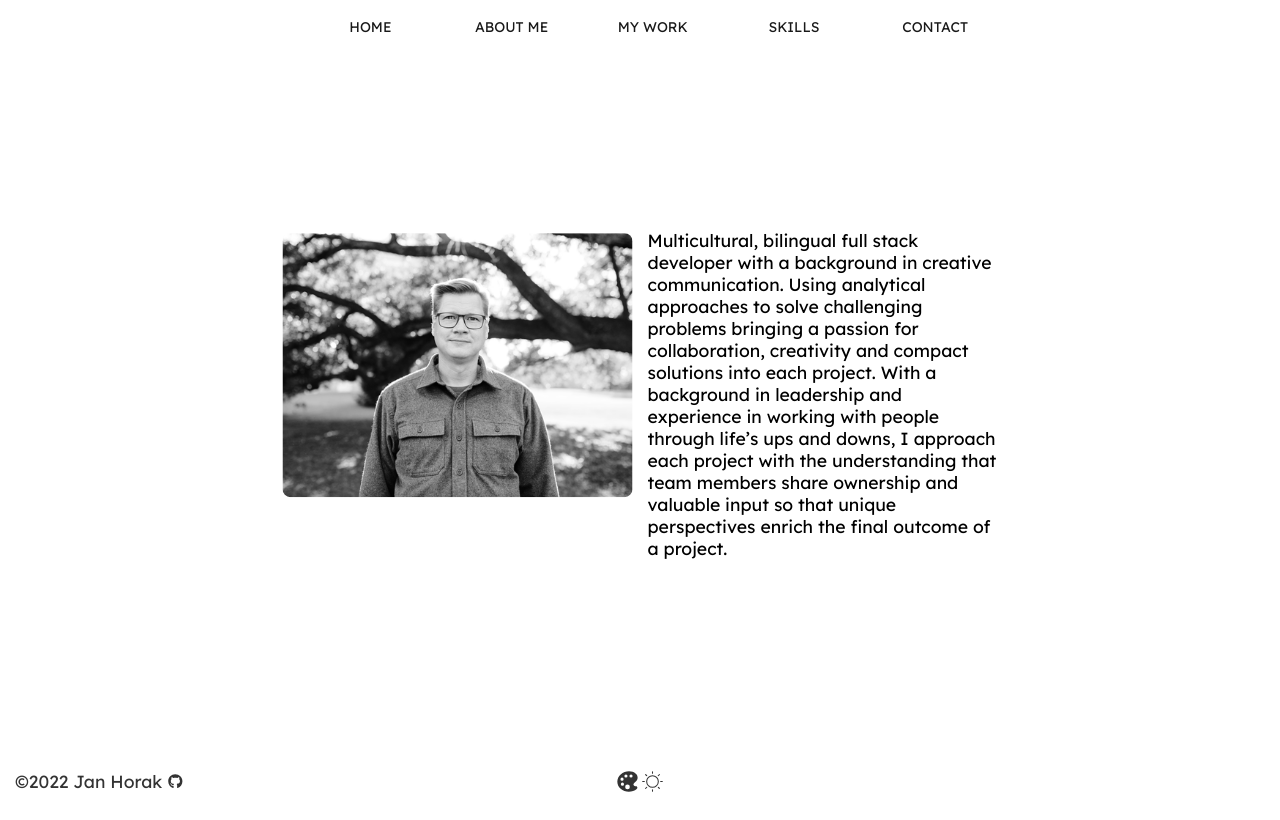
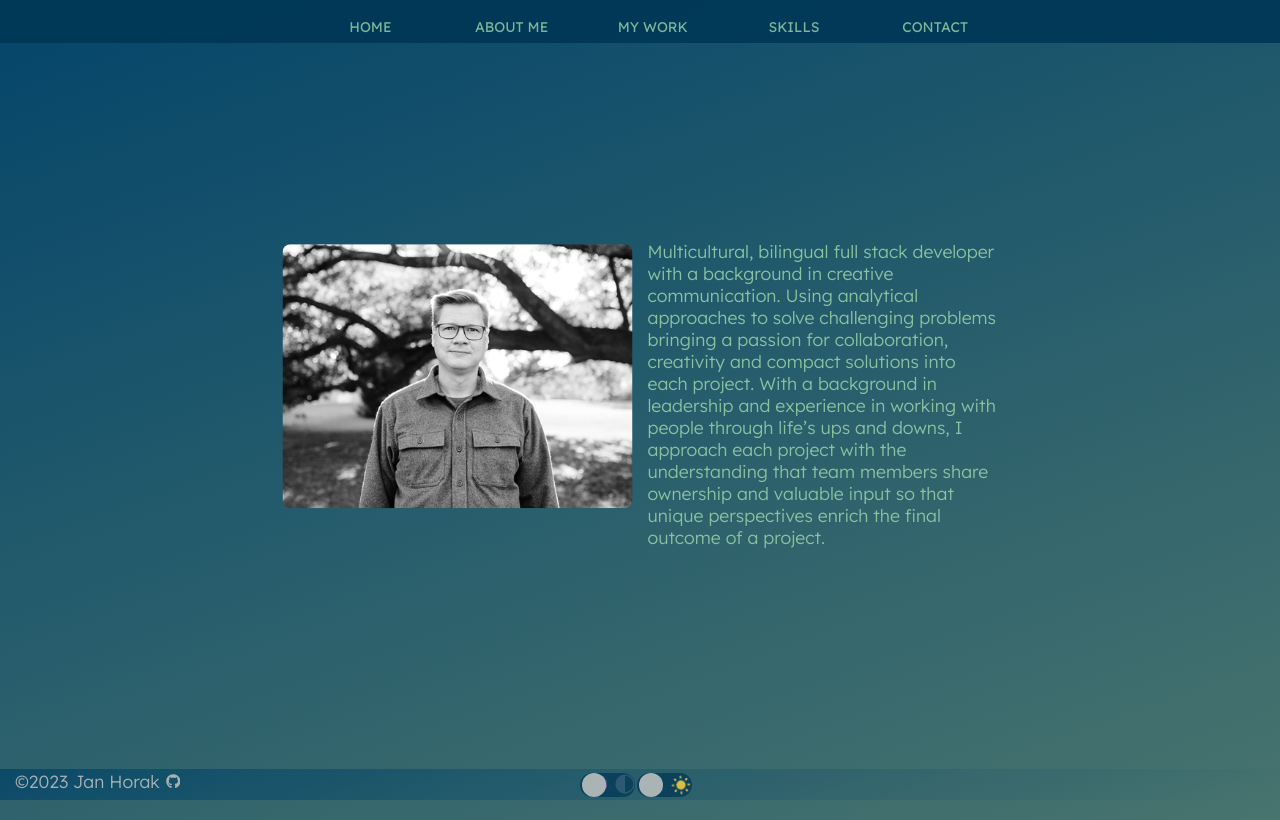
Before and after one commit to MrJanHorak/portfolio, a React (Create React App) app: page /about in a window 1280 px wide. Built offline with nearby package versions, Linux system fonts and the light colour scheme.

Commit message:
add sliders to darkmode

```diff
--- /dev/null
+++ b/src/Components/ColorPalette/ColorPalette.jsx
@@ -0,0 +1,15 @@
+
+function ColorPalette() {
+
+  return (
+    <>
+      <img
+        className="palette"
+        src="./palette.png"
+        alt="color palette"
+      />
+    </>
+  )
+}
+
+export default ColorPalette
--- a/src/Components/DarkMode/DarkMode.jsx
+++ b/src/Components/DarkMode/DarkMode.jsx
@@ -5,6 +5,7 @@
 import { MdOutlineDarkMode } from 'react-icons/md'
 import { IoColorPaletteSharp } from 'react-icons/io5'
 import { VscColorMode } from 'react-icons/vsc'
+import ColorPalette from '../ColorPalette/ColorPalette'
 
 const DarkMode = () => {
   const [mode, setMode] = useState(localStorage.getItem('theme'))
@@ -39,38 +40,37 @@
     storedTheme === 'dark' || (storedTheme === null && prefersDark)
 
   let themeIcon = <CiLight />
-  let colorIcon = <IoColorPaletteSharp />
+  let colorIcon = <VscColorMode />
 
-  if (defaultDark && mode!=="bwDark") {
+  if (defaultDark && mode !== 'bwDark') {
     setDark()
     setPicturesThemed('colorDark')
-    colorIcon = <IoColorPaletteSharp />
+    colorIcon = <VscColorMode />
     themeIcon = <CiLight />
   }
 
   if (mode === 'light') {
     setLight()
     setPicturesThemed('color')
-    colorIcon = <IoColorPaletteSharp />
+    colorIcon = <VscColorMode />
     themeIcon = <MdOutlineDarkMode />
   }
 
   if (mode === 'bwLight') {
     setBwLight()
     setPicturesThemed('light')
-    colorIcon = <VscColorMode />
+    colorIcon = <ColorPalette />
     themeIcon = <MdOutlineDarkMode />
   }
 
   if (mode === 'bwDark') {
     setBwDark()
     setPicturesThemed('dark')
-    colorIcon = <VscColorMode />
+    colorIcon = <ColorPalette />
     themeIcon = <CiLight />
   }
 
-  const toggleTheme = (e) => {
-
+  const toggleTheme = () => {
     if (storedTheme === 'light' || storedTheme === null) {
       setDark()
       setPicturesThemed('color')
@@ -90,9 +90,8 @@
     }
   }
 
-  const toggleColor = (e) => {
-
-    if (storedTheme === 'light' ) {
+  const toggleColor = () => {
+    if (storedTheme === 'light') {
       setBwLight()
       setPicturesThemed('light')
       setMode('bwLight')
@@ -115,20 +114,58 @@
     }
   }
 
-  useEffect(()=>{},[mode])
-
+  useEffect(() => {
+    if (storedTheme === null) {
+      setDark()
+      setPicturesThemed('colorDark')
+      setMode(localStorage.getItem('theme'))
+      colorIcon = <VscColorMode />
+      themeIcon = <CiLight />
+    }
+  }, [storedTheme])
   return (
-    <div className='toggle-theme-wrapper'>
-      <span role='img' aria-label='light theme'>
-        <div onClick={toggleColor}>{colorIcon}</div>
+    <div className="toggle-theme-wrapper">
+      <span role="img" aria-label="light theme">
+        {/* <div onClick={toggleColor}>{colorIcon}</div> */}
+        <label className="switch">
+          <span className="palette">
+            <ColorPalette />
+          </span>
+          <span className="blackNwhite">
+            <VscColorMode />
+          </span>
+          <input type="checkbox" className="input" onClick={toggleColor} />
+          <span className="slider"></span>
+        </label>
       </span>
-      <span role='img' aria-label='light theme'>
-        <div onClick={toggleTheme}>{themeIcon}</div>
+      <span role="img" aria-label="light theme">
+        {/* <div onClick={toggleTheme}>{themeIcon}</div> */}
+        <label className="switch">
+          <span className="sun">
+            <svg xmlns="http://www.w3.org/2000/svg" viewBox="0 0 24 24">
+              <g fill="#ffd43b">
+                <circle r="5" cy="12" cx="12"></circle>
+                <path d="m21 13h-1a1 1 0 0 1 0-2h1a1 1 0 0 1 0 2zm-17 0h-1a1 1 0 0 1 0-2h1a1 1 0 0 1 0 2zm13.66-5.66a1 1 0 0 1 -.66-.29 1 1 0 0 1 0-1.41l.71-.71a1 1 0 1 1 1.41 1.41l-.71.71a1 1 0 0 1 -.75.29zm-12.02 12.02a1 1 0 0 1 -.71-.29 1 1 0 0 1 0-1.41l.71-.66a1 1 0 0 1 1.41 1.41l-.71.71a1 1 0 0 1 -.7.24zm6.36-14.36a1 1 0 0 1 -1-1v-1a1 1 0 0 1 2 0v1a1 1 0 0 1 -1 1zm0 17a1 1 0 0 1 -1-1v-1a1 1 0 0 1 2 0v1a1 1 0 0 1 -1 1zm-5.66-14.66a1 1 0 0 1 -.7-.29l-.71-.71a1 1 0 0 1 1.41-1.41l.71.71a1 1 0 0 1 0 1.41 1 1 0 0 1 -.71.29zm12.02 12.02a1 1 0 0 1 -.7-.29l-.66-.71a1 1 0 0 1 1.36-1.36l.71.71a1 1 0 0 1 0 1.41 1 1 0 0 1 -.71.24z"></path>
+              </g>
+            </svg>
+          </span>
+          <span className="moon">
+            <svg xmlns="http://www.w3.org/2000/svg" viewBox="0 0 384 512">
+              <path d="m223.5 32c-123.5 0-223.5 100.3-223.5 224s100 224 223.5 224c60.6 0 115.5-24.2 155.8-63.4 5-4.9 6.3-12.5 3.1-18.7s-10.1-9.7-17-8.5c-9.8 1.7-19.8 2.6-30.1 2.6-96.9 0-175.5-78.8-175.5-176 0-65.8 36-123.1 89.3-153.3 6.1-3.5 9.2-10.5 7.7-17.3s-7.3-11.9-14.3-12.5c-6.3-.5-12.6-.8-19-.8z"></path>
+            </svg>
+          </span>
+          <input type="checkbox" className="input" onClick={toggleTheme} />
+          <span className="slider"></span>
+        </label>
       </span>
-      <div className='footer-info'>
+      <div className="footer-info">
         <p>
-          ©2022 Jan Horak
-          <a href='https://github.com/MrJanHorak' target="_blank" rel="noopener noreferrer">
+          ©2023 Jan Horak
+          <a
+            href="https://github.com/MrJanHorak"
+            target="_blank"
+            rel="noopener noreferrer"
+          >
             <FaGithub />
           </a>
         </p>
--- a/src/styles/App.css
+++ b/src/styles/App.css
@@ -1,4 +1,4 @@
-[data-theme='bwLight']{
+[data-theme='bwLight'] {
   --font-color: #333;
   --skill-color: #333;
   --background-color: rgb(255, 255, 255);
@@ -70,6 +70,7 @@
 
 body {
   overflow: hidden;
+  transition: 0.4s;
 }
 
 /*dark / light mode element*/
@@ -85,6 +86,7 @@
   bottom: 0px;
   background-color: var(--background-color);
   background-image: var(--background-image);
+  transition: 0.3s;
   opacity: 0.8;
   z-index: 25;
 }
@@ -161,6 +163,138 @@
   color: var(--link-color);
 }
 
+.switch {
+  font-size: 14px;
+  top: 2px;
+  position: relative;
+  display: inline-block;
+  width: 52px;
+  height: 26px;
+  margin-right: 5px;
+  color: var(--font-color)
+}
+
+.switch input {
+  opacity: 0;
+  width: 0;
+  height: 0;
+}
+
+.slider {
+  position: absolute;
+  cursor: pointer;
+  top: 2px;
+  left: -3px;
+  right: 0;
+  bottom: 0;
+  background-color: var(--background-color);
+  transition: 0.4s;
+  border-radius: 244px;
+}
+
+.slider:before {
+  position: absolute;
+  content: '';
+  height: 24px;
+  width: 24px;
+  border-radius: 20px;
+  left: 2px;
+  bottom: 0px;
+  z-index: 2;
+  background-color: var(--slider-color);
+  transition: 0.4s;
+}
+
+.sun svg {
+  position: absolute;
+  top: 3px;
+  left: 30px;
+  z-index: 1;
+  width: 22px;
+  height: 22px;
+}
+
+.moon svg {
+  fill: #2b5575;
+  position: absolute;
+  top: 2px;
+  left: 2px;
+  z-index: 1;
+  width: 24px;
+  height: 22px;
+}
+
+.blackNwhite svg {
+  fill: #2b5575;
+  position: absolute;
+  top: 2px;
+  left: 30px;
+  z-index: 1;
+  width: 24px;
+  height: 22px;
+}
+
+.palette {
+  position: absolute;
+  top: 1.3px;
+  left: 1.5px;
+  z-index: 1;
+  width: 21px;
+  height: 21px;
+}
+
+/* .switch:hover */
+.sun svg {
+  animation: rotate 15s linear infinite;
+}
+.palette img{
+  animation: rotate 15s linear infinite;
+}
+
+@keyframes rotate {
+  0% {
+    transform: rotate(0);
+  }
+
+  100% {
+    transform: rotate(360deg);
+  }
+}
+
+/* .switch:hover */
+.moon svg {
+  animation: tilt 5s linear infinite;
+}
+
+@keyframes tilt {
+  0% {
+    transform: rotate(0deg);
+  }
+
+  25% {
+    transform: rotate(-20deg);
+  }
+
+  75% {
+    transform: rotate(20deg);
+  }
+
+  100% {
+    transform: rotate(0deg);
+  }
+}
+
+.input:checked + .slider {
+  background-color: #183153;
+}
+
+.input:focus + .slider {
+  box-shadow: 0 0 1px #183153;
+}
+
+.input:checked + .slider:before {
+  transform: translateX(30px);
+}
 /* rest of app css */
 
 body {
```
Also changed, not shown: public/palette.png (added).
